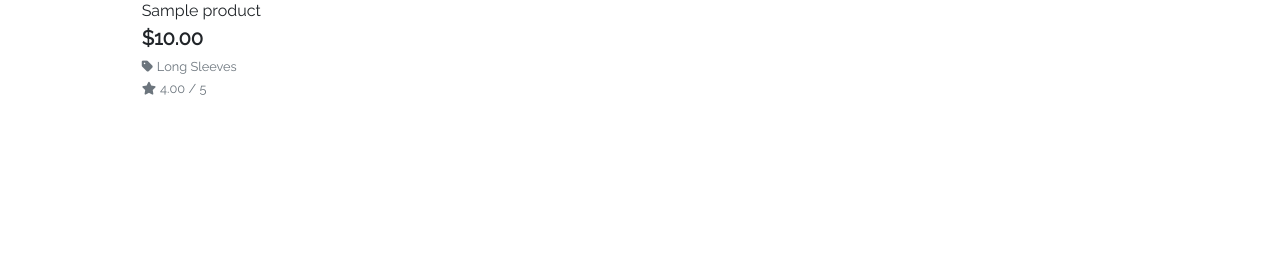
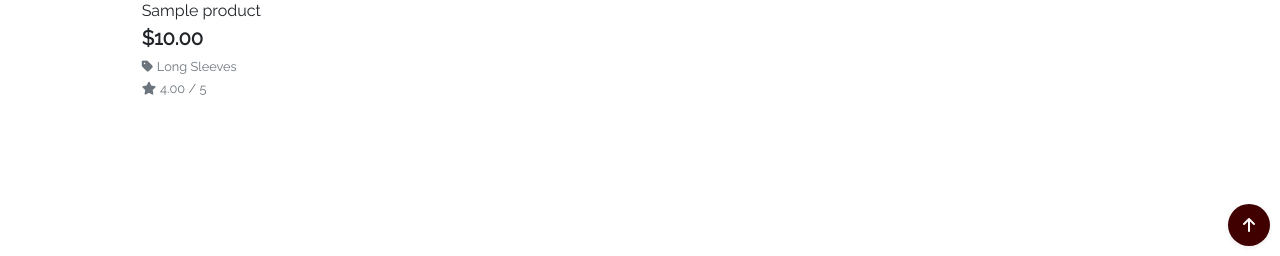
Before and after one commit to AudreyLL88/chelsea_wolfe_v1, a Django app: page /products/?category=longsleeves in a window 1280 px wide. Shown: the part 544-800 px from the top of the page. Run offline with Django 3.2, Linux system fonts and the light colour scheme; data comes from the database, SQL or seed files in the repository; tables that the repository leaves empty hold one stand-in row (values such as "Sample post"); grey boxes marked "Sample" are stand-in pictures; some libraries are stand-ins or nearby versions; some web fonts are replaced.

Commit message:
Add product sorting JS and back to top button

```diff
--- a/products/templates/products/products.html
+++ b/products/templates/products/products.html
@@ -112,4 +112,41 @@
             </div>
         </div>
     </div>
+    <div class="btt-button shadow-sm ">
+        <a href="#" class="btt-link d-flex h-100">
+            <i class="fas fa-arrow-up text-white mx-auto my-auto"></i>
+        </a>
+    </div>
 {% endblock %}
+
+{% block postloadjs %}
+    {{ block.super }}
+        <script type="text/javascript">
+            $('.btt-link').click(function(e){
+                window.scrollTo(0,0)
+            })
+
+        </script>
+        <script type="text/javascript">
+            $('#sort-selector').change(function(){
+                var selector = $(this);
+                var currentUrl = new URL(window.location);
+
+                var selectedVal = selector.val();
+                if(selectedVal != "reset"){
+                    var sort = selectedVal.split("_")[0];
+                    var direction = selectedVal.split("_")[1];
+
+                    currentUrl.searchParams.set("sort", sort);
+                    currentUrl.searchParams.set("direction", direction);
+
+                    window.location.replace(currentUrl);
+                } else {
+                    currentUrl.searchParams.delete("sort");
+                    currentUrl.searchParams.delete("direction");
+
+                    window.location.replace(currentUrl);
+                }
+            })
+        </script>
+{% endblock %}
--- a/products/views.py
+++ b/products/views.py
@@ -1,6 +1,7 @@
 from django.shortcuts import render, redirect, reverse, get_object_or_404
 from django.contrib import messages
 from django.db.models import Q
+from django.db.models.functions import Lower
 from .models import Product, Category
 
 # Create your views here.
--- a/static/css/base.css
+++ b/static/css/base.css
@@ -200,6 +200,23 @@ p {
     background: #000;
 }
 
+.btt-button {
+    height:42px;
+    width: 42px;
+    border-radius: 50%;
+    position: fixed;
+    bottom: 10px;
+    right: 10px;
+    background: var(--first-color);
+}
+.btt-button:hover{
+    background: var(--second-color);
+}
+
+.btt-link{
+    cursor: pointer;
+}
+
 /* -------------------------------- Media Queries */
 
 /* Slightly larger container on xl screens */
@@ -284,29 +301,22 @@ p {
     grid-template-columns: 1fr;
     margin-top: 8rem;
     overflow: visible;
-  }
-}*/
+  }*/
+}
 
 @media only screen and (max-width: 567px) {
-  /*.row {
-    margin-top: 4rem;
-  }*/
-
   .info-category{
     font-size: 1.8rem;
   }
-
   .info-title {
     font-size: 3rem;
     margin-bottom: 0.5rem;
   }
-
   .info-description {
     line-height: 1.2;
     font-size: 1.5rem;
     margin-bottom: 1rem;
   }
-
   .price {
     position: absolute;
     left: 0;
```
